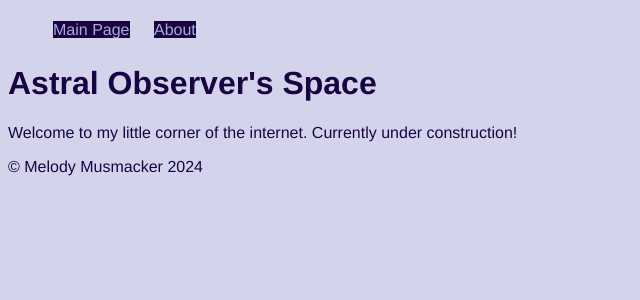
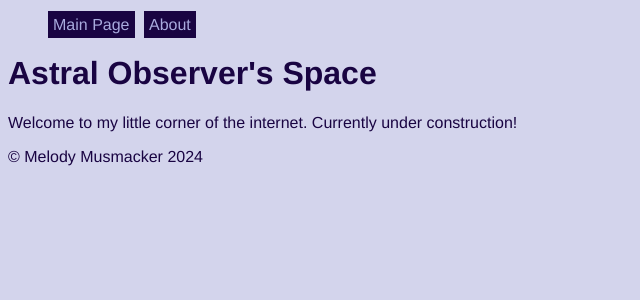
Before and after one commit to AstralObserver/AstralObserver.github.io, a Jekyll site: the page built from index.md, in a window 1280 px wide. Shown: the top 300 px of the page, without its empty margins (0-640 px from the left). Built offline with Jekyll 4.4.1, drawn with Linux system fonts in a browser that asks for light colours.

Commit message:
Update main.scss
Formatting

```diff
--- a/assets/css/main.scss
+++ b/assets/css/main.scss
@@ -18,12 +18,12 @@ nav{
     }
     li{
             display: inline-block;
-            margin-right: 10px;
-            padding: 5px;
+            margin-right: 5px
     }
     a{
         color: $primary-color;
         background: $font-color;
         text-decoration: none;
+        padding: 5px
     }
 }
```
